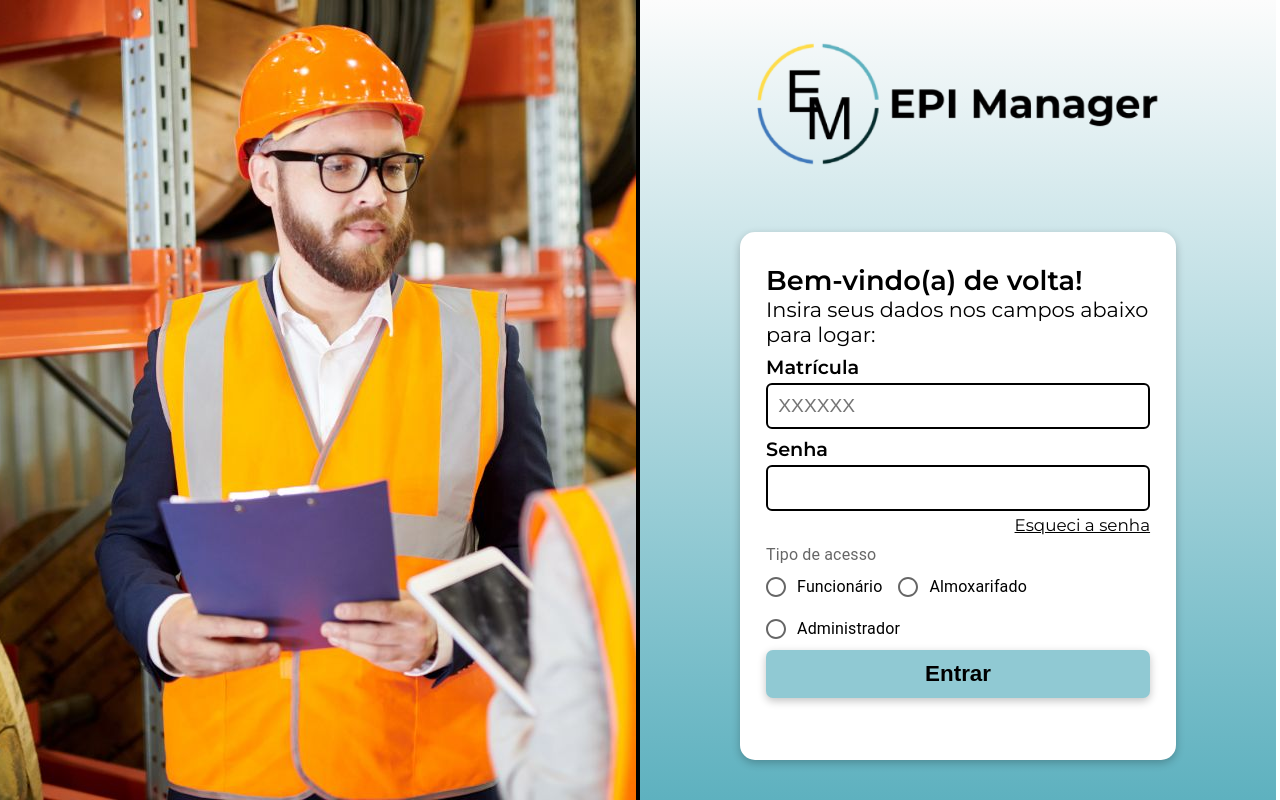
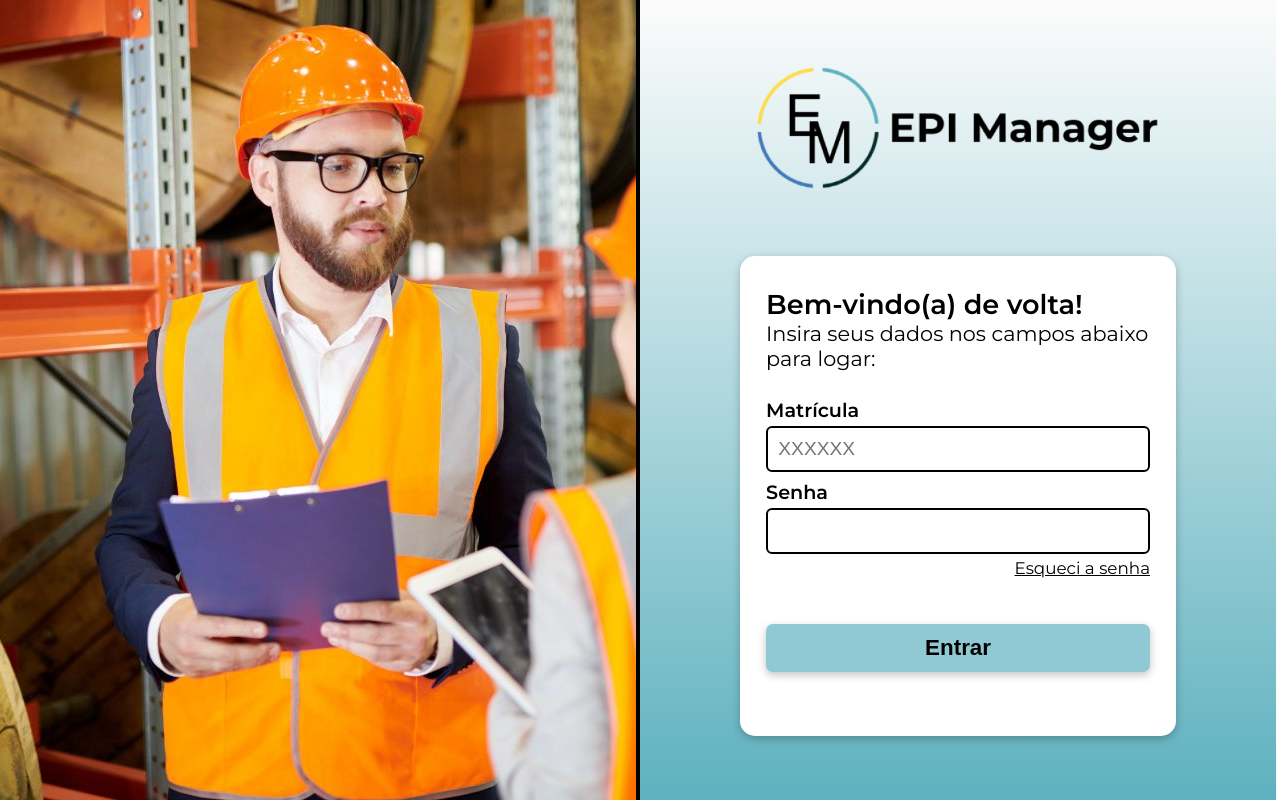
Before and after one commit to theobarretosilva/epi-manager-frontend, a React (Vite) app: page / in a window 1280 px wide. Built offline with nearby package versions, Linux system fonts and the light colour scheme.

Commit message:
implementando logica no login

```diff
--- a/package.json
+++ b/package.json
@@ -18,6 +18,7 @@
     "react-dom": "^18.3.1",
     "react-router": "^6.28.0",
     "react-router-dom": "^6.28.0",
+    "react-toastify": "^10.0.6",
     "styled-components": "^6.1.13"
   },
   "devDependencies": {
--- a/src/pages/Login/Login.styles.ts
+++ b/src/pages/Login/Login.styles.ts
@@ -63,7 +63,7 @@ export const ImgLogo = styled.img`
 export const BoxForm = styled.div`
     background-color: white;
     width: 30vw;
-    height: 58vh;
+    height: 52vh;
     box-shadow: rgba(0, 0, 0, 0.24) 0px 3px 8px;
     border-radius: 15px;
     padding: 4vh 2vw 4vh 2vw;
--- a/src/pages/Login/Login.tsx
+++ b/src/pages/Login/Login.tsx
@@ -1,16 +1,9 @@
-import { FormControl, FormControlLabel, FormLabel, Radio, RadioGroup } from '@mui/material';
 import { BtnStyled } from '../../components/BtnStyled/BtnStyled';
 import { InputStyled } from '../../components/InputStyled/InputStyled';
 import * as S from './Login.styles';
-import { useState } from 'react';
 import { useNavigate } from 'react-router';
 
 export const Login = () => {
-    const [value, setValue] = useState('');
-
-    const handleChange = (event: React.ChangeEvent<HTMLInputElement>) => {
-      setValue((event.target as HTMLInputElement).value);
-    };
 
     const navigate = useNavigate();
 
@@ -23,23 +16,13 @@ export const Login = () => {
                 <S.BoxForm>
                     <S.TituloBox>Bem-vindo(a) de volta!</S.TituloBox>
                     <S.SubtituloBox>Insira seus dados nos campos abaixo para logar:</S.SubtituloBox>
+                    <br />
                     <form>
                         <InputStyled titulo='Matrícula' tipo='text' placeholder='XXXXXX' />
                         <InputStyled titulo='Senha' tipo='password' placeholder='' />
                         <S.PEsqueciSenha onClick={() => navigate('/esqueci_senha')}>Esqueci a senha</S.PEsqueciSenha>
-                        <FormControl>
-                            <FormLabel id="demo-controlled-radio-buttons-group">Tipo de acesso</FormLabel>
-                            <RadioGroup
-                                row
-                                aria-labelledby="demo-controlled-radio-buttons-group"
-                                name="controlled-radio-buttons-group"
-                                value={value}
-                                onChange={handleChange}>
-                                    <FormControlLabel value="funcionario" control={<Radio />} label="Funcionário" />
-                                    <FormControlLabel value="almoxarifado" control={<Radio />} label="Almoxarifado" />
-                                    <FormControlLabel value="administrador" control={<Radio />} label="Administrador" />
-                                </RadioGroup>
-                        </FormControl>
+                        <br />
+                        <br />
                         <BtnStyled text='Entrar' />
                     </form>
                 </S.BoxForm>
```
Also changed, not shown: src/hooks/useHandleLogin.ts (added, +41 -0 lines), 1 other file (tests, documents, lock files or other folders).
